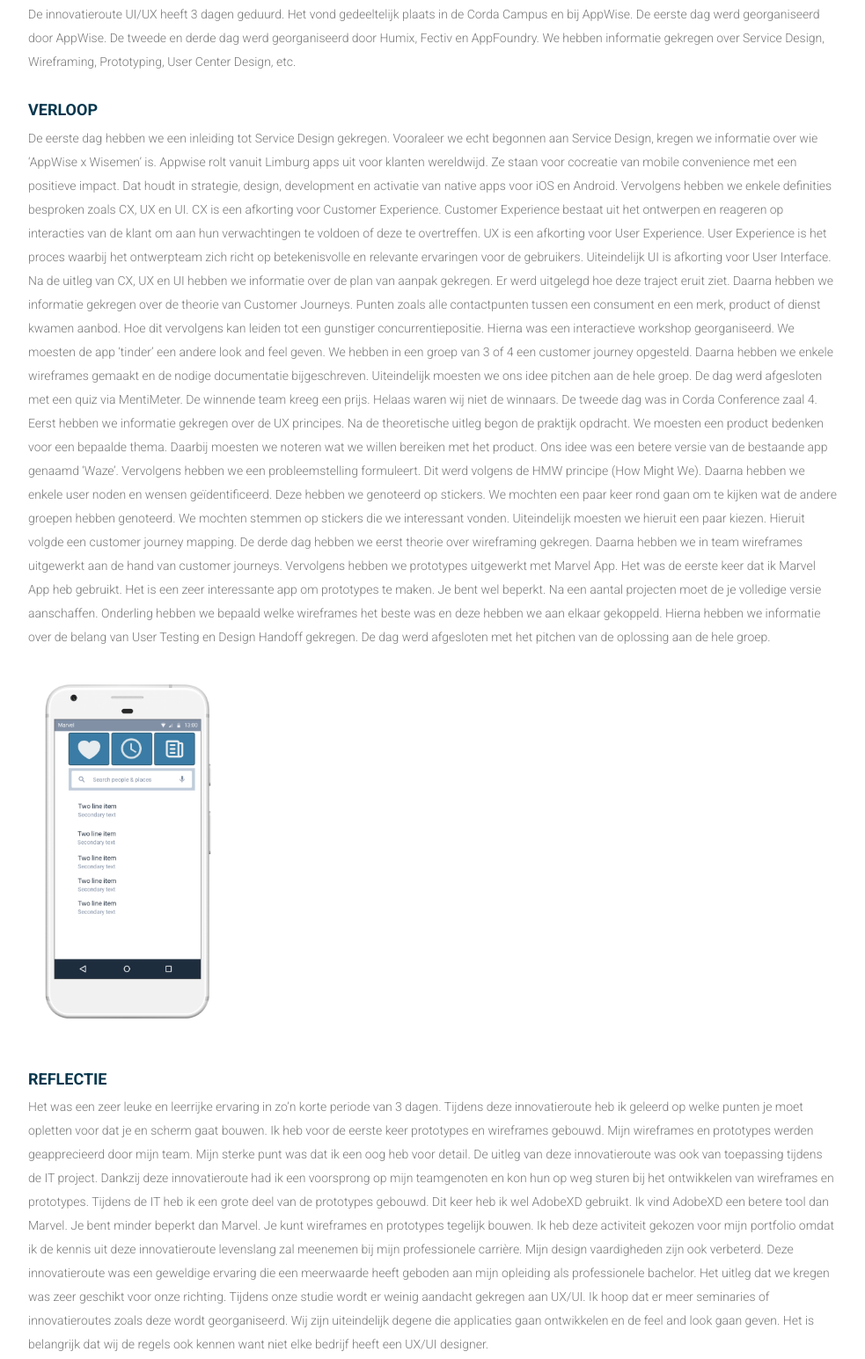
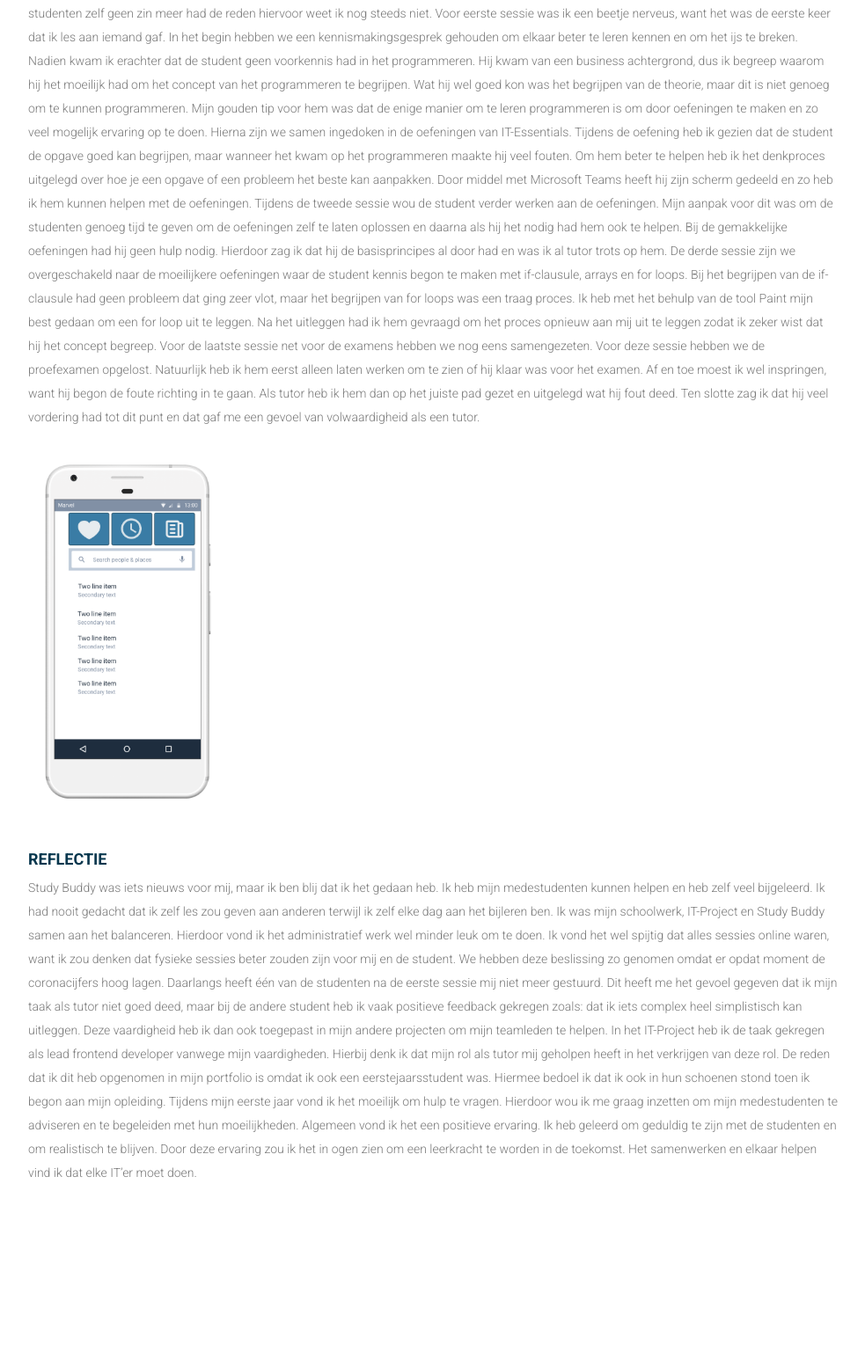
Before and after one commit to ekrembiler/ekrembiler.github.io, a plain HTML site: page portfolio-details3.html in a window 1280 px wide. Shown: the part 1149-2694 px from the top of the page at 88% size, without its empty margins (148-1131 px from the left). After the commit the page ends 2651 px from the top, so only its background shows below. Drawn offline with Linux system fonts and the light colour scheme; some packages are replaced by stand-ins of ours.

Commit message:
sdfsdfsdf

```diff
--- a/portfolio-details3.html
+++ b/portfolio-details3.html
@@ -72,7 +72,7 @@
             <h2>Selectie 3</h2>
             <div class="page_link">
               <a href="portfolio.html">Selectie</a>
-              <a href="portfolio-details3.html">Innovatieroute UX/UI</a>
+              <a href="portfolio-details3.html">Study buddy</a>
             </div>
           </div>
         </div>
@@ -91,7 +91,7 @@
                   <div class="left_img">
                     <img
                       class="img-fluid"
-                      src="img/portfolio/inno.jpg"
+                      src="img/portfolio/studybuddy1.png"
                       alt=""
                     />
                   </div>
@@ -103,70 +103,15 @@
                   <h4 class="text-uppercase">Inleiding</h4>
 
                   <p>
-                    De innovatieroute UI/UX heeft 3 dagen geduurd. Het vond
-                    gedeeltelijk plaats in de Corda Campus en bij AppWise. De
-                    eerste dag werd georganiseerd door AppWise. De tweede en
-                    derde dag werd georganiseerd door Humix, Fectiv en
-                    AppFoundry. We hebben informatie gekregen over Service
-                    Design, Wireframing, Prototyping, User Center Design, etc.
+                    Van 2 december tot 14 december heb ik bijles gegeven aan studenten die begeleiding zochten bij het vak IT-Essentials. Dus ben ik in actie geschoten en heb mezelf als tutor ingeschreven voor het vak IT-Essentials. Hierdoor heb ik zelf de taal Python kunnen herhalen en ik heb iemand geholpen die het dringen nodig had.
                   </p>
                   <h4 class="text-uppercase">Verloop</h4>
                   <p>
-                    De eerste dag hebben we een inleiding tot Service Design
-                    gekregen. Vooraleer we echt begonnen aan Service Design,
-                    kregen we informatie over wie ‘AppWise x Wisemen’ is.
-                    Appwise rolt vanuit Limburg apps uit voor klanten
-                    wereldwijd. Ze staan voor cocreatie van mobile convenience
-                    met een positieve impact. Dat houdt in strategie, design,
-                    development en activatie van native apps voor iOS en
-                    Android. Vervolgens hebben we enkele definities besproken
-                    zoals CX, UX en UI. CX is een afkorting voor Customer
-                    Experience. Customer Experience bestaat uit het ontwerpen en
-                    reageren op interacties van de klant om aan hun
-                    verwachtingen te voldoen of deze te overtreffen. UX is een
-                    afkorting voor User Experience. User Experience is het
-                    proces waarbij het ontwerpteam zich richt op betekenisvolle
-                    en relevante ervaringen voor de gebruikers. Uiteindelijk UI
-                    is afkorting voor User Interface. Na de uitleg van CX, UX en
-                    UI hebben we informatie over de plan van aanpak gekregen. Er
-                    werd uitgelegd hoe deze traject eruit ziet. Daarna hebben we
-                    informatie gekregen over de theorie van Customer Journeys.
-                    Punten zoals alle contactpunten tussen een consument en een
-                    merk, product of dienst kwamen aanbod. Hoe dit vervolgens
-                    kan leiden tot een gunstiger concurrentiepositie. Hierna was
-                    een interactieve workshop georganiseerd. We moesten de app
-                    ‘tinder’ een andere look and feel geven. We hebben in een
-                    groep van 3 of 4 een customer journey opgesteld. Daarna
-                    hebben we enkele wireframes gemaakt en de nodige
-                    documentatie bijgeschreven. Uiteindelijk moesten we ons idee
-                    pitchen aan de hele groep. De dag werd afgesloten met een
-                    quiz via MentiMeter. De winnende team kreeg een prijs.
-                    Helaas waren wij niet de winnaars. De tweede dag was in
-                    Corda Conference zaal 4. Eerst hebben we informatie gekregen
-                    over de UX principes. Na de theoretische uitleg begon de
-                    praktijk opdracht. We moesten een product bedenken voor een
-                    bepaalde thema. Daarbij moesten we noteren wat we willen
-                    bereiken met het product. Ons idee was een betere versie van
-                    de bestaande app genaamd ‘Waze’. Vervolgens hebben we een
-                    probleemstelling formuleert. Dit werd volgens de HMW
-                    principe (How Might We). Daarna hebben we enkele user noden
-                    en wensen geïdentificeerd. Deze hebben we genoteerd op
-                    stickers. We mochten een paar keer rond gaan om te kijken
-                    wat de andere groepen hebben genoteerd. We mochten stemmen
-                    op stickers die we interessant vonden. Uiteindelijk moesten
-                    we hieruit een paar kiezen. Hieruit volgde een customer
-                    journey mapping. De derde dag hebben we eerst theorie over
-                    wireframing gekregen. Daarna hebben we in team wireframes
-                    uitgewerkt aan de hand van customer journeys. Vervolgens
-                    hebben we prototypes uitgewerkt met Marvel App. Het was de
-                    eerste keer dat ik Marvel App heb gebruikt. Het is een zeer
-                    interessante app om prototypes te maken. Je bent wel
-                    beperkt. Na een aantal projecten moet de je volledige versie
-                    aanschaffen. Onderling hebben we bepaald welke wireframes
-                    het beste was en deze hebben we aan elkaar gekoppeld. Hierna
-                    hebben we informatie over de belang van User Testing en
-                    Design Handoff gekregen. De dag werd afgesloten met het
-                    pitchen van de oplossing aan de hele groep.
+                    Doorheen deze periode heb ik vier sessies gehad met één student en met de andere student heb ik maar 1 sessie gehad. De student waar ik 1 sessie mee heb gehad heeft mij helaas niet meer gecontacteerd na de eerste sessie. Hierna heb zelf het initiatief genomen om contact op te nemen met de student, maar hij heeft me niks laten weten. Ik wou dat ik wist wat de exacte reden hiervoor was, was het omdat hoe ik bijles gaf slecht was of dat de studenten zelf geen zin meer had de reden hiervoor weet ik nog steeds niet.
+                    Voor eerste sessie was ik een beetje nerveus, want het was de eerste keer dat ik les aan iemand gaf. In het begin hebben we een kennismakingsgesprek gehouden om elkaar beter te leren kennen en om het ijs te breken. Nadien kwam ik erachter dat de student geen voorkennis had in het programmeren. Hij kwam van een business achtergrond, dus ik begreep waarom hij het moeilijk had om het concept van het programmeren te begrijpen. Wat hij wel goed kon was het begrijpen van de theorie, maar dit is niet genoeg om te kunnen programmeren. Mijn gouden tip voor hem was dat de enige manier om te leren programmeren is om door oefeningen te maken en zo veel mogelijk ervaring op te doen. Hierna zijn we samen ingedoken in de oefeningen van IT-Essentials. Tijdens de oefening heb ik gezien dat de student de opgave goed kan begrijpen, maar wanneer het kwam op het programmeren maakte hij veel fouten. Om hem beter te helpen heb ik het denkproces uitgelegd over hoe je een opgave of een probleem het beste kan aanpakken. Door middel met Microsoft Teams heeft hij zijn scherm gedeeld en zo heb ik hem kunnen helpen met de oefeningen.
+                    Tijdens de tweede sessie wou de student verder werken aan de oefeningen. Mijn aanpak voor dit was om de studenten genoeg tijd te geven om de oefeningen zelf te laten oplossen en daarna als hij het nodig had hem ook te helpen. Bij de gemakkelijke oefeningen had hij geen hulp nodig. Hierdoor zag ik dat hij de basisprincipes al door had en was ik al tutor trots op hem.
+                     De derde sessie zijn we overgeschakeld naar de moeilijkere oefeningen waar de student kennis begon te maken met if-clausule, arrays en for loops. Bij het begrijpen van de if-clausule had geen probleem dat ging zeer vlot, maar het begrijpen van for loops was een traag proces. Ik heb met het behulp van de tool Paint mijn best gedaan om een for loop uit te leggen. Na het uitleggen had ik hem gevraagd om het proces opnieuw aan mij uit te leggen zodat ik zeker wist dat hij het concept begreep.
+                    Voor de laatste sessie net voor de examens hebben we nog eens samengezeten. Voor deze sessie hebben we de proefexamen opgelost. Natuurlijk heb ik hem eerst alleen laten werken om te zien of hij klaar was voor het examen. Af en toe moest ik wel inspringen, want hij begon de foute richting in te gaan. Als tutor heb ik hem dan op het juiste pad gezet en uitgelegd wat hij fout deed. Ten slotte zag ik dat hij veel vordering had tot dit punt en dat gaf me een gevoel van volwaardigheid als een tutor.
                   </p>
                   <img
                     class="img-fluid"
@@ -176,34 +121,11 @@
                   />
                   <h4 class="text-uppercase mt-5">Reflectie</h4>
                   <p>
-                    Het was een zeer leuke en leerrijke ervaring in zo’n korte
-                    periode van 3 dagen. Tijdens deze innovatieroute heb ik
-                    geleerd op welke punten je moet opletten voor dat je en
-                    scherm gaat bouwen. Ik heb voor de eerste keer prototypes en
-                    wireframes gebouwd. Mijn wireframes en prototypes werden
-                    geapprecieerd door mijn team. Mijn sterke punt was dat ik
-                    een oog heb voor detail. De uitleg van deze innovatieroute
-                    was ook van toepassing tijdens de IT project. Dankzij deze
-                    innovatieroute had ik een voorsprong op mijn teamgenoten en
-                    kon hun op weg sturen bij het ontwikkelen van wireframes en
-                    prototypes. Tijdens de IT heb ik een grote deel van de
-                    prototypes gebouwd. Dit keer heb ik wel AdobeXD gebruikt. Ik
-                    vind AdobeXD een betere tool dan Marvel. Je bent minder
-                    beperkt dan Marvel. Je kunt wireframes en prototypes
-                    tegelijk bouwen. Ik heb deze activiteit gekozen voor mijn
-                    portfolio omdat ik de kennis uit deze innovatieroute
-                    levenslang zal meenemen bij mijn professionele carrière.
-                    Mijn design vaardigheden zijn ook verbeterd. Deze
-                    innovatieroute was een geweldige ervaring die een meerwaarde
-                    heeft geboden aan mijn opleiding als professionele bachelor.
-                    Het uitleg dat we kregen was zeer geschikt voor onze
-                    richting. Tijdens onze studie wordt er weinig aandacht
-                    gekregen aan UX/UI. Ik hoop dat er meer seminaries of
-                    innovatieroutes zoals deze wordt georganiseerd. Wij zijn
-                    uiteindelijk degene die applicaties gaan ontwikkelen en de
-                    feel and look gaan geven. Het is belangrijk dat wij de
-                    regels ook kennen want niet elke bedrijf heeft een UX/UI
-                    designer.
+                    Study Buddy was iets nieuws voor mij, maar ik ben blij dat ik het gedaan heb. Ik heb mijn medestudenten kunnen helpen en heb zelf veel bijgeleerd. Ik had nooit gedacht dat ik zelf les zou geven aan anderen terwijl ik zelf elke dag aan het bijleren ben. Ik was mijn schoolwerk, IT-Project en Study Buddy samen aan het balanceren. Hierdoor vond ik het administratief werk wel minder leuk om te doen.
+Ik vond het wel spijtig dat alles sessies online waren, want ik zou denken dat fysieke sessies beter zouden zijn voor mij en de student. We hebben deze beslissing zo genomen omdat er opdat moment de coronacijfers hoog lagen. Daarlangs heeft één van de studenten na de eerste sessie mij niet meer gestuurd. Dit heeft me het gevoel gegeven dat ik mijn taak als tutor niet goed deed, maar bij de andere student heb ik vaak positieve feedback gekregen zoals: dat ik iets complex heel simplistisch kan uitleggen. Deze vaardigheid heb ik dan ook toegepast in mijn andere projecten om mijn teamleden te helpen. In het IT-Project heb ik de taak gekregen als lead frontend developer vanwege mijn vaardigheden. Hierbij denk ik dat mijn rol als tutor mij geholpen heeft in het verkrijgen van deze rol.
+De reden dat ik dit heb opgenomen in mijn portfolio is omdat ik ook een eerstejaarsstudent was. Hiermee bedoel ik dat ik ook in hun schoenen stond toen ik begon aan mijn opleiding. Tijdens mijn eerste jaar vond ik het moeilijk om hulp te vragen. Hierdoor wou ik me graag inzetten om mijn medestudenten te adviseren en te begeleiden met hun moeilijkheden.
+Algemeen vond ik het een positieve ervaring. Ik heb geleerd om geduldig te zijn met de studenten en om realistisch te blijven.
+Door deze ervaring zou ik het in ogen zien om een leerkracht te worden in de toekomst. Het samenwerken en elkaar helpen vind ik dat elke IT’er moet doen.
                   </p>
                 </div>
               </div>
```
Also changed, not shown: img/portfolio/studybuddy1.png (added), img/portfolio/studybuddy2.png (added), img/portfolio/studybuddy3.png (added).
